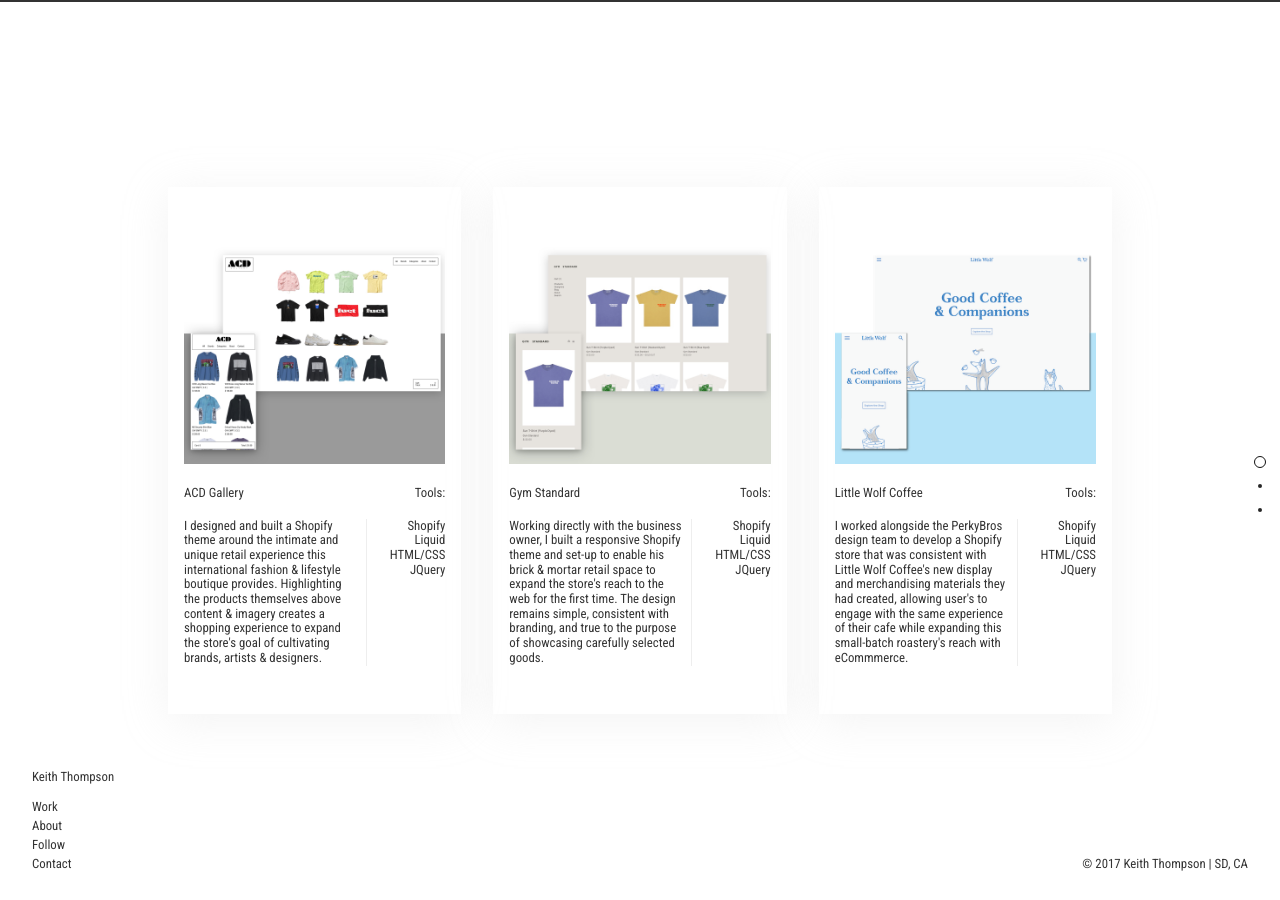
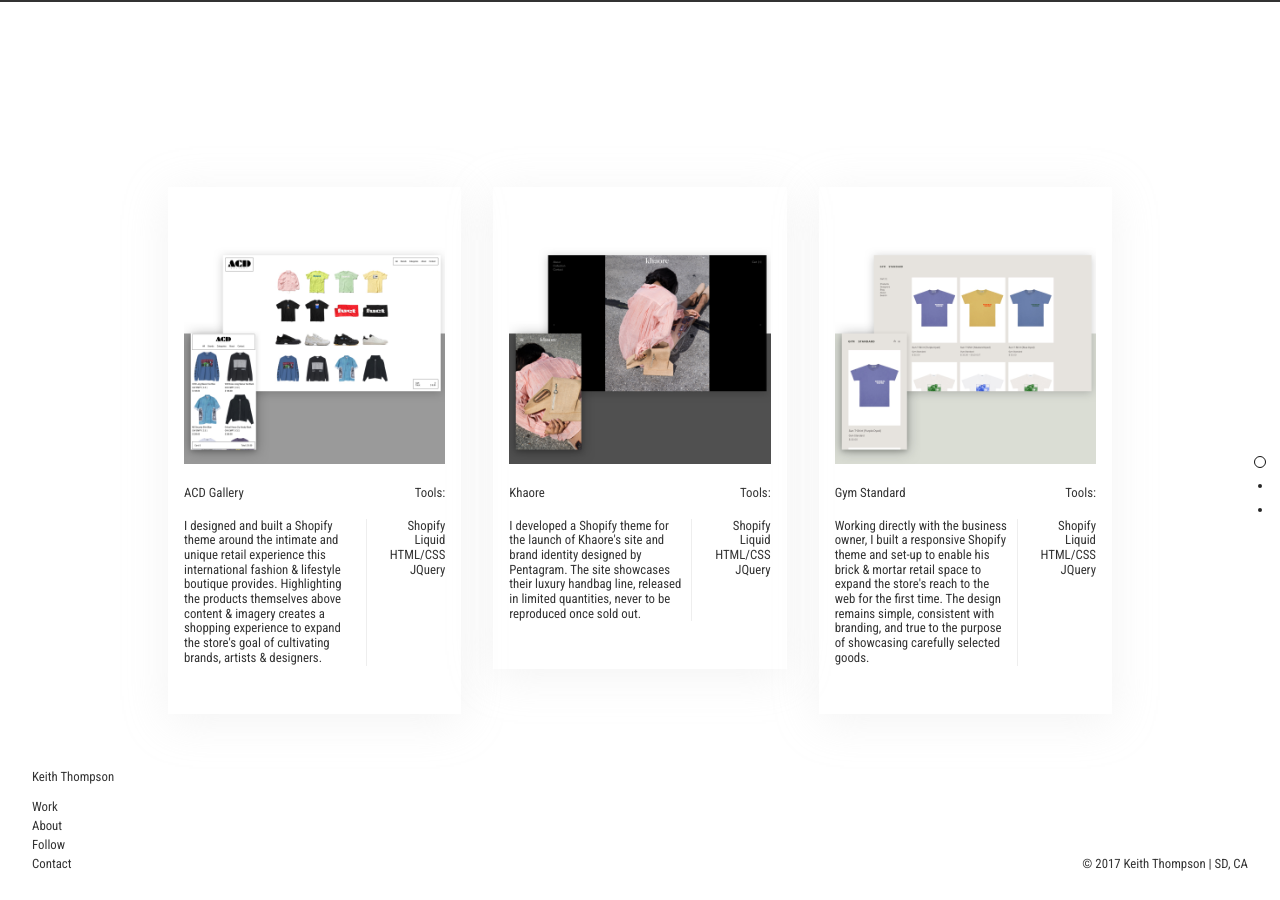
Before and after one commit to ActualKeith/actualkeith.github.io, a Jekyll site: the page built from index.html, in a window 1280 px wide. Built offline with Jekyll 4.4.1, drawn with Linux system fonts in a browser that asks for light colours; nearby versions of some CDN libraries; the list of posts is cut into pages by our own code; some of the changed text lies outside the part shown.

Commit message:
Added Khaore

```diff
--- /dev/null
+++ b/_includes/_khaore.html
@@ -0,0 +1,29 @@
+<div class="fl w-100 w-third-ns pa3">
+	<!-- fade-in item -->
+	<div class="pa3 shadow-6 dib"> <!-- Khaore -->
+		<a class="" href="https://khaore.com/" target="_blank">
+			<div class="fl w-100 mb2 h6 h5-ns underline-animate">
+				<img class="fade-in" onload="this.style.opacity='1'; this.parentNode.classList.remove('h6', 'h5-ns');" src="/img/khaore.jpg">
+			</div>
+		</a>
+		<div class="fl w-100 pv2">
+			<a class="link underline-animate dark-gray f7 dib mr2 fl" href="https://khaore.com/" target="_blank">Khaore</a>
+			<p class="dn-m f7 dib mv0 fr">Tools:</p>
+		</div>
+		<div class="fl w-100 pt2 pb4">
+			<div class="fl w-70 w-100-m tl br bn-m b--light-gray">
+				<p class="mv0 pr2">I developed a Shopify theme for the launch of Khaore's site and brand identity designed by Pentagram. The site showcases their luxury handbag line, released in limited quantities, never to be reproduced once sold out.</p>
+			</div>
+			<div class="fl w-30  w-100-m tr tl-m">
+				<p class="dn db-m f7 pt3 pb2 mv0">Tools:</p>
+				<ul class="list pl0 mv0">
+				    <li>Shopify</li>
+				    <li>Liquid</li>
+				    <li>HTML/CSS</li>
+				    <li>JQuery</li>
+				</ul>
+			</div>
+		</div>
+
+  </div> <!-- END Khaore -->
+</div>
--- a/_includes/_work_row_1.html
+++ b/_includes/_work_row_1.html
@@ -4,11 +4,11 @@
 	  		<div class="mw8 center ph3-ns">
 			  <div class="cf ph2-ns">
 
-			    {% include _acd_gallery.html %}
+					{% include _acd_gallery.html %}
+
+					{% include _khaore.html %}
 
 					{% include _gym_standard.html %}
-
-			    {% include _little_wolf.html %}
 
 			  </div>
 			</div>
--- a/_includes/_work_row_2.html
+++ b/_includes/_work_row_2.html
@@ -4,7 +4,7 @@
 	  		<div class="mw8 center ph3-ns">
 			  <div class="cf ph2-ns">
 
-			    {% include _lot_54.html %}
+			    {% include _little_wolf.html %}
 
 			    {% include _green_bunnies.html %}
 
```
Also changed, not shown: img/khaore.jpg (added).
